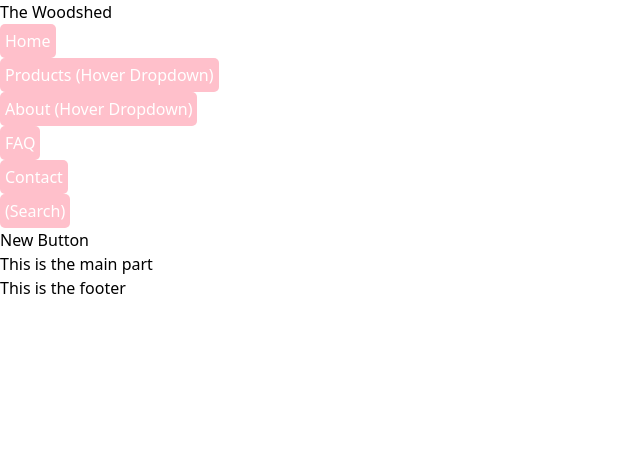
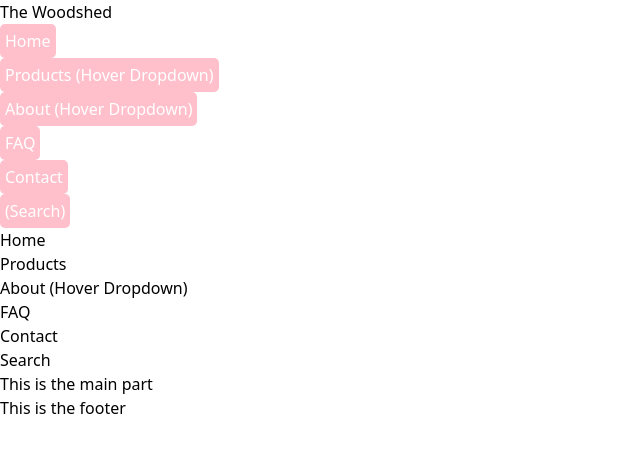
Before and after one commit to Wildcard1201/next-tailwind-woodshed, a Next.js app: page / in a window 1280 px wide. Shown: the top 452 px of the page, without its empty margins (0-640 px from the left). Built offline with nearby package versions, Linux system fonts and the light colour scheme.

Commit message:
create component buttons to replace conventional

```diff
--- a/pages/index.js
+++ b/pages/index.js
@@ -53,7 +53,14 @@ function NavGroup() {
         <li><button className="nav-button">FAQ</button></li>
         <li><button className="nav-button">Contact</button></li>
         <li><button className="nav-button">(Search)</button></li>
-        <li><NavButton name='New Button' value='55'/></li>
+
+
+        <li><NavButton name='Home' value='home'/></li>
+        <li><NavButton name='Products' value='products'/></li>
+        <li><NavButton name='About (Hover Dropdown)' value='About'/></li>
+        <li><NavButton name='FAQ' value='faq'/></li>
+        <li><NavButton name='Contact' value='contact'/></li>
+        <li><NavButton name='Search' value='search'/></li>
       </ul>
     </div>
   )
@@ -61,7 +68,7 @@ function NavGroup() {
 
 function NavButton({ name, value }) {
   return (
-    <button value={value} className='bg-green-300 p-1.5 text-white rounded-md'>
+    <button value={value} className='bg-green-300 p-1.5 text-white rounded-md hover:bg-red-400'>
       {name}
     </button>
   )
```
